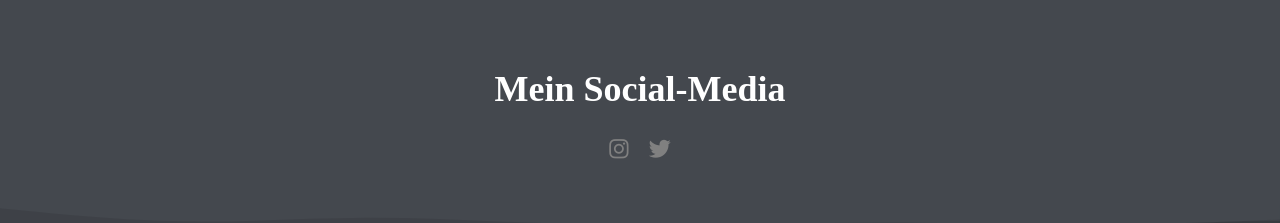
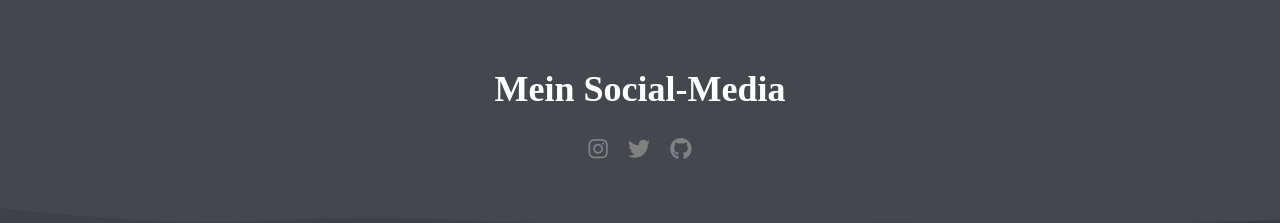
Before and after one commit to HackerLoad/homepg-v4, a plain HTML site: page index.html in a window 1280 px wide. Shown: the part 1320-1543 px from the top of the page. Drawn offline with Linux system fonts and the light colour scheme; a web font is replaced by a local one.

Commit message:
Added Github to Social Media

```diff
--- a/index.html
+++ b/index.html
@@ -94,6 +94,7 @@
 
                 <a href="https://instagram.com/haxorload/"><i class="fa-brands fa-instagram"></i></a>
                 <a href="https://twitter.com/hackerload/"><i class="fa-brands fa-twitter"></i></a>
+                <a href="https://github.com/hackerload/"><i class="fa-brands fa-github"></i></a>
 
         </div>
 
```
